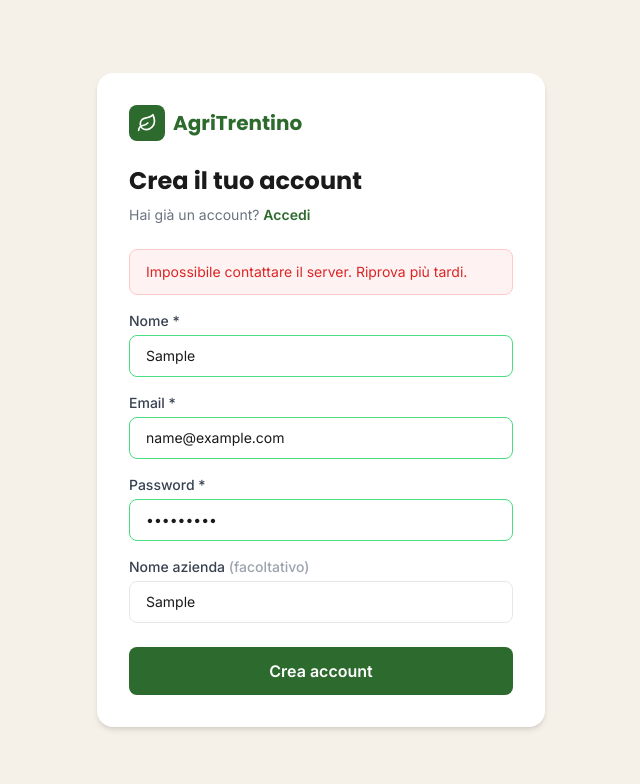
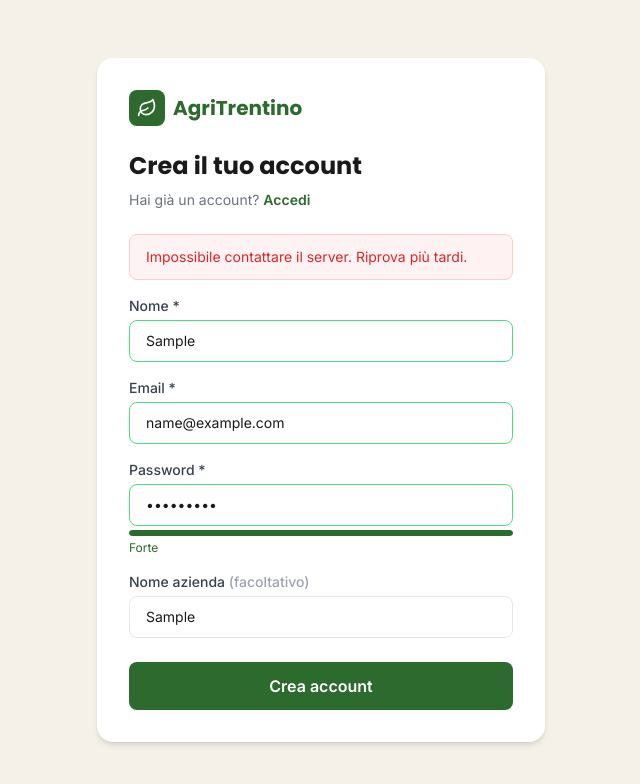
Before and after one commit to Fatmire09/AgriTrentino, a React (Vite) app in the folder client/: page /register in a window 1280 px wide. Both pictures are taken after typing "Sample", "name@example.com", "Sample123", "Sample" into the empty fields and a click on the button "Crea account". Shown: the top 784 px of the page, without its empty margins (319-959 px from the left). Built offline with nearby package versions, Linux system fonts and the light colour scheme; no server answers.

Commit message:
feat(US4): aggiungi indicatore robustezza password debole/media/forte

```diff
--- a/client/src/pages/Register.jsx
+++ b/client/src/pages/Register.jsx
@@ -1,6 +1,33 @@
 import { useState } from 'react'
 import { Link, useNavigate } from 'react-router-dom'
 import { Leaf } from 'lucide-react'
+
+function PasswordStrength({ password }) {
+  const getStrength = () => {
+    if (password.length === 0) return null
+    if (password.length < 8) return { label: 'Troppo corta', color: 'bg-red-400', width: 'w-1/4' }
+    if (password.length > 32) return { label: 'Troppo lunga', color: 'bg-red-400', width: 'w-full' }
+    const hasUpper = /[A-Z]/.test(password)
+    const hasNumber = /[0-9]/.test(password)
+    const hasSpecial = /[^A-Za-z0-9]/.test(password)
+    const score = [hasUpper, hasNumber, hasSpecial].filter(Boolean).length
+    if (score === 0) return { label: 'Debole', color: 'bg-red-400', width: 'w-1/3' }
+    if (score === 1) return { label: 'Media', color: 'bg-yellow-400', width: 'w-2/3' }
+    return { label: 'Forte', color: 'bg-agri-green', width: 'w-full' }
+  }
+
+  const strength = getStrength()
+  if (!strength) return null
+
+  return (
+    <div className="mt-1">
+      <div className="h-1.5 w-full bg-gray-200 rounded-full overflow-hidden">
+        <div className={`h-full rounded-full transition-all duration-300 ${strength.color} ${strength.width}`} />
+      </div>
+      <p className={`text-xs mt-1 ${strength.color.replace('bg-', 'text-')}`}>{strength.label}</p>
+    </div>
+  )
+}
 
 export default function Register() {
   const navigate = useNavigate()
@@ -15,6 +42,11 @@ export default function Register() {
       if (!value.trim()) return 'Email obbligatoria'
       if (!/^[^\s@]+@[^\s@]+\.[^\s@]+$/.test(value)) return 'Formato email non valido'
     }
+    if (name === 'password') {
+      if (!value) return 'Password obbligatoria'
+      if (value.length < 8) return 'Minimo 8 caratteri'
+      if (value.length > 32) return 'Massimo 32 caratteri'
+    }
     return ''
   }
 
@@ -25,6 +57,7 @@ export default function Register() {
     else if (!/^[^\s@]+@[^\s@]+\.[^\s@]+$/.test(form.email)) newErrors.email = 'Formato email non valido'
     if (!form.password) newErrors.password = 'Password obbligatoria'
     else if (form.password.length < 8) newErrors.password = 'Minimo 8 caratteri'
+    else if (form.password.length > 32) newErrors.password = 'Massimo 32 caratteri'
     return newErrors
   }
 
@@ -118,7 +151,8 @@ export default function Register() {
             <label className="text-sm font-medium text-gray-700 block mb-1">Password *</label>
             <input type="password" name="password" value={form.password}
               onChange={handleChange} onBlur={handleBlur}
-              placeholder="Minimo 8 caratteri" className={getFieldClass('password')} />
+              placeholder="8-32 caratteri" className={getFieldClass('password')} />
+            <PasswordStrength password={form.password} />
             {errors.password && <p className="text-red-500 text-xs mt-1">{errors.password}</p>}
           </div>
 
```
